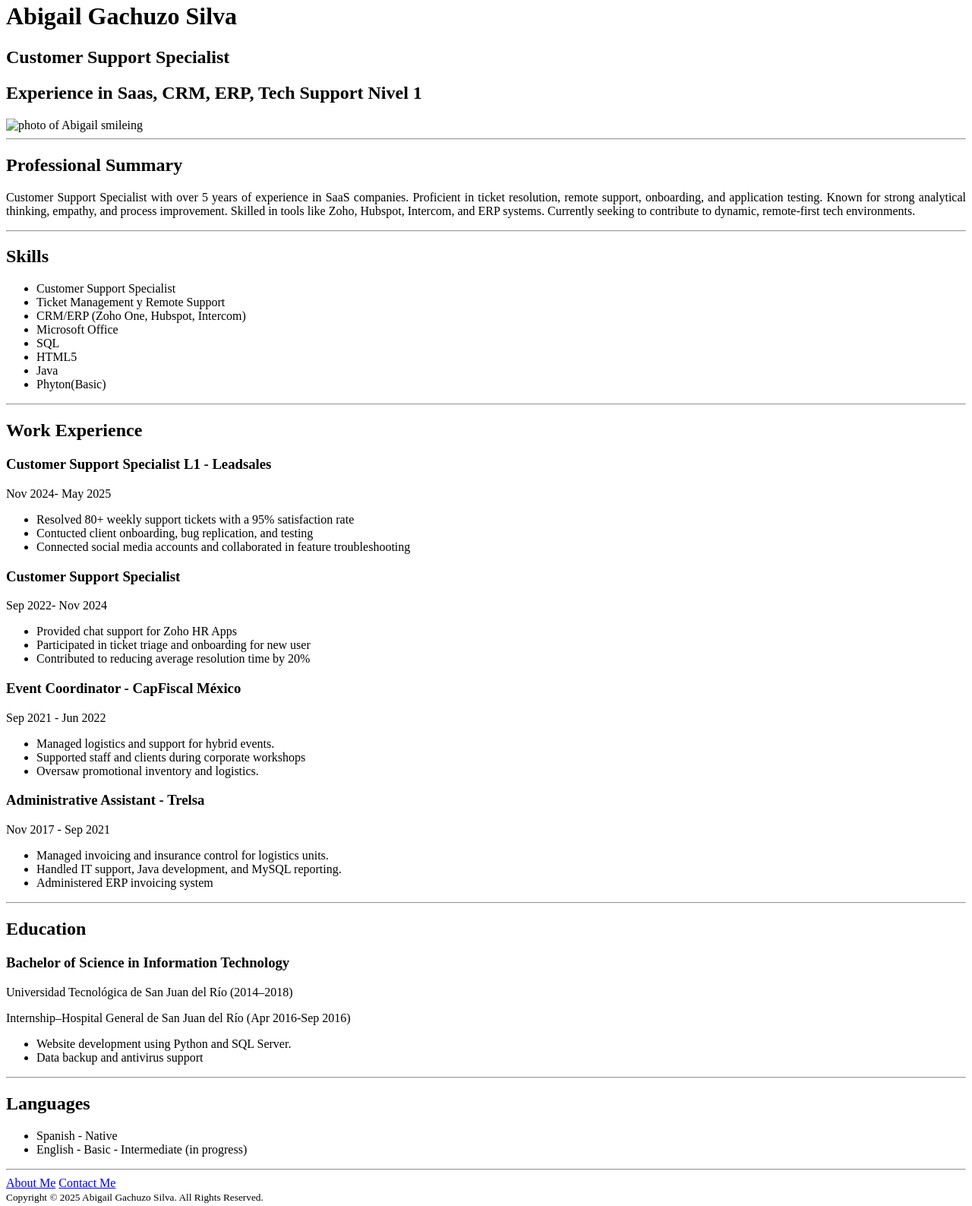
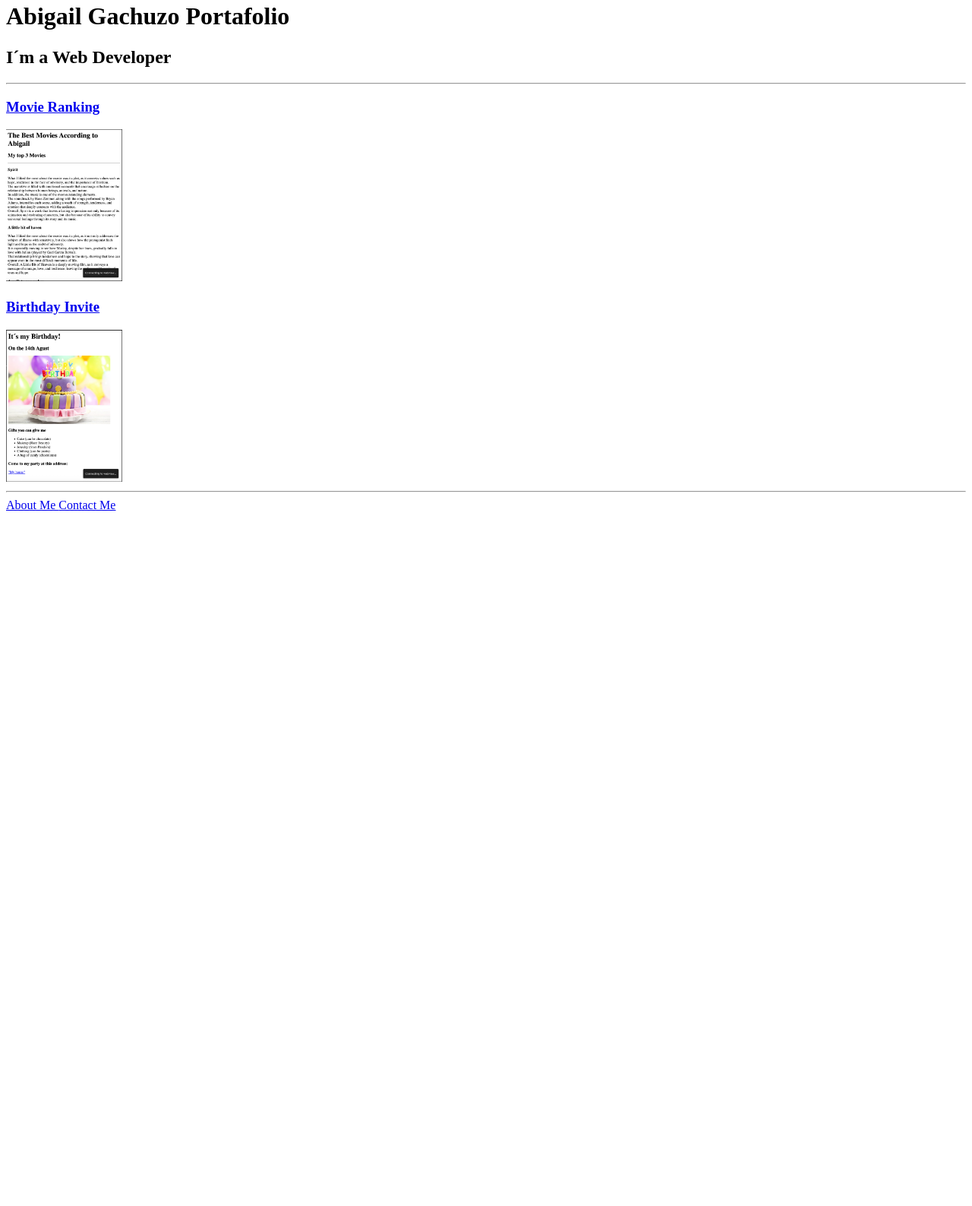
Before and after one commit to abigailgs1408-tech/html-portafolio, a plain HTML site: page index.html in a window 1280 px wide. Shown: the part 18-1605 px from the top of the page at 76% size. After the commit the page ends 800 px from the top, so only its background shows below. Drawn offline with Linux system fonts and the light colour scheme.

Commit message:
Add files via upload

```diff
--- a/index.html
+++ b/index.html
@@ -1,87 +1,50 @@
+<!-- TODO 1: Create the HTML Boilerplate -->
+
+<!-- TODO 2: Add Your previous projects' HTML into the public folder -->
+
+<!-- TODO 3: Take screenshots of your project previews and add the images to the images folder -->
+
+<!-- TODO 4: Add titles/subtitles etc. -->
+
+<!-- TODO 5: Add a link to the project pages -->
+
+<!-- TODO 6: Add images to show the project previews
+HINT for TODO 6: You can use the height attribute set to 200 to make the image smaller:
+https://developer.mozilla.org/en-US/docs/Web/HTML/Element/img#attr-height -->
+
+<!-- TODO 7: Add the Contact Me and About Me page links -->
+
 <!DOCTYPE html>
 <html lang="en">
 <head>
     <meta charset="UTF-8">
     <meta name="viewport" content="width=device-width, initial-scale=1.0">
-    <title>My Resume</title>
+    <title>Portafolio </title>
 </head>
 <body>
-    <h1>Abigail Gachuzo Silva</h1>
-      <h2>Customer Support Specialist</h2>
-      <h2>Experience in Saas, CRM, ERP, Tech Support Nivel 1</h2>
-        <img src="./Image/Foto de perfil .JPG" alt="photo of Abigail smileing" width="200">
-    <hr/>
-    <h2> Professional Summary</h2>
-    <p style="text-align: justify;"> Customer Support Specialist with over 5 years of experience in SaaS companies.
-        Proficient in ticket resolution, remote support, onboarding, and application testing.
-        Known for strong analytical thinking, empathy, and process improvement.
-        Skilled in tools like Zoho, Hubspot, Intercom, and ERP systems.
-        Currently seeking to contribute to dynamic, remote-first tech environments.
-    </p>
-    <hr/>
-    <h2> Skills </h2>
-    <ul>
-        <li>Customer Support Specialist</li>
-        <li>Ticket Management y Remote Support</li>
-        <li>CRM/ERP (Zoho One, Hubspot, Intercom)</li>
-        <li>Microsoft Office</li>
-        <li>SQL</li>
-        <li>HTML5</li>
-        <li>Java</li>
-        <li>Phyton(Basic)</li>
-    </ul>
-    <hr/>
-    <h2>Work Experience</h2>
-    <h3> Customer Support Specialist L1 - Leadsales</h3>
-    <p>Nov 2024- May 2025</p>
-    <ul>
-        <li>Resolved 80+ weekly support tickets with a 95% satisfaction rate</li>
-        <li>Contucted client onboarding, bug replication, and testing</li>
-        <li>Connected social media accounts and collaborated in feature troubleshooting</li>
-    </ul>
-    <h3> Customer Support Specialist</h3>
-    <p>Sep 2022- Nov 2024</p>
-    <ul>
-        <li>Provided chat support for Zoho HR Apps</li>
-        <li>Participated in ticket triage and onboarding for new user</li>
-        <li>Contributed to reducing average resolution time by 20%</li>
-    </ul>
-    <h3>Event Coordinator - CapFiscal México</h3>
-    <p>Sep 2021 - Jun 2022</p>
-    <ul>
-        <li>Managed logistics and support for hybrid events.</li>
-        <li>Supported staff and clients during corporate workshops</li>
-        <li>Oversaw promotional inventory and logistics.</li>
-    </ul>
-    <h3>Administrative Assistant - Trelsa</h3>
-    <p>Nov 2017 - Sep 2021</p>
-    <ul>
-        <li>Managed invoicing and insurance control for logistics units.</li>
-        <li>Handled IT support, Java development, and MySQL reporting.</li>
-        <li>Administered ERP invoicing system</li>
-    </ul>
-    <hr/>
-    <h2>Education</h2>
-    <h3>Bachelor of Science in Information Technology</h3>
-    <p>Universidad Tecnológica de San Juan del Río (2014–2018)</p>
-    <p>Internship–Hospital General de San Juan del Río (Apr 2016-Sep 2016)</p>
-    <ul>
-        <li>Website development using Python and SQL Server.</li>
-        <li>Data backup and antivirus support</li>
-    </ul>
-    <hr/>
-    <h2>Languages</h2>
-    <ul>
-        <li>Spanish - Native</li>
-        <li>English - Basic - Intermediate (in progress)</li>
-    </ul>
-    <hr/>
-    <a href="./About-me.html">About Me</a>
-    <a href="./Contact-Me.html">Contact Me </a>
-    <footer>
-    <small>
-      Copyright © 2025 Abigail Gachuzo Silva. All Rights Reserved.
-    </small>
-  </footer>
+    <h1> Abigail Gachuzo Portafolio</h1>
+    <h2> I´m a Web Developer</h2>
+<hr/>
+    <h3>
+        <a href="./public/movie-ranking.html"> Movie Ranking</a>
+    </h3>
+        <a href="./public/movie-ranking.html">
+         <img
+         height="200"
+         src="./assets/images/Movie-ranking.png"
+         alt="Movie Ranking" />
+         </a>
+    <h3>
+        <a href="./public/Birthday-Invite.html">Birthday Invite</a>
+    </h3>
+         <a href="./public/birthday.html">
+            <img
+            height="200"
+            src="./assets/images/Birthday.png"
+            alt="Birthday Invite"/>
+            </a>
+<hr/>
+    <a href="./public/about.html">About Me </a>
+    <a href="./public/contact.html">Contact Me</a>
 </body>
 </html>
```
